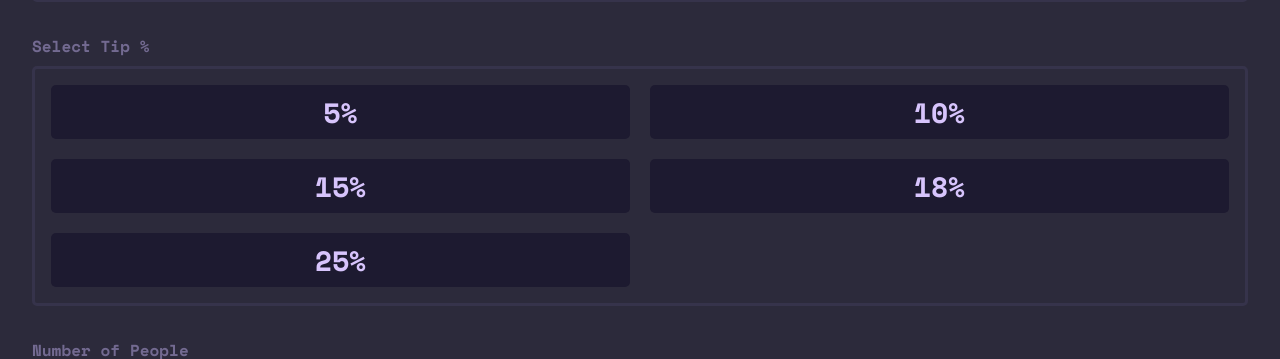
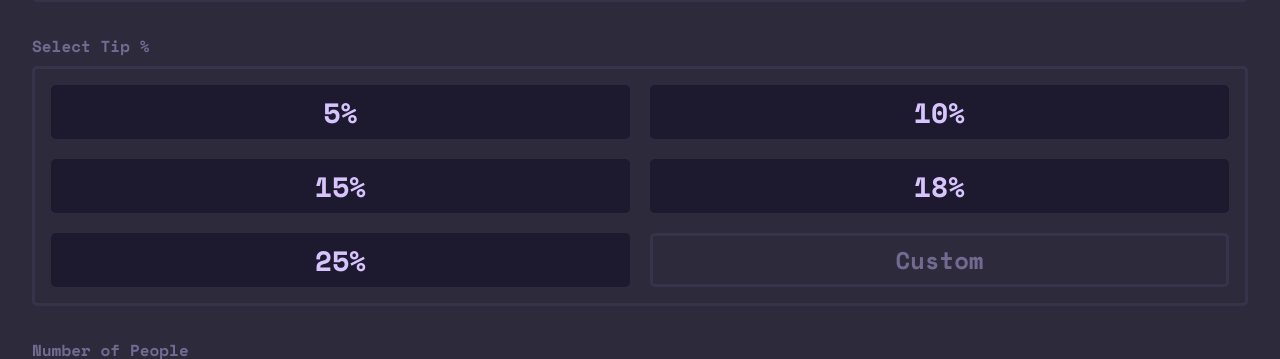
Before and after one commit to mv805/tip-calculator-app-react, a React (Create React App) app: page / in a window 1280 px wide. Shown: the part 298-657 px from the top of the page. Built offline with nearby package versions, Linux system fonts and the light colour scheme.

Commit message:
Added button selections

```diff
--- a/src/components/NumberInput.js
+++ b/src/components/NumberInput.js
@@ -20,12 +20,17 @@ const NumberInput = (props) => {
         const leadingZeroes = /0*/;
         let cleared = e.target.value.replace(leadingZeroes, '');
 
-        if (cleared.split('')[0] === '.'){
+        if (cleared.split('')[0] === '.') {
 
             let dollars = cleared.split('');
-            dollars.splice(0,0,'0');
+            dollars.splice(0, 0, '0');
             cleared = dollars.join('');
 
+        }
+
+        if(cleared === ''){
+            e.target.value = '0';
+            return;
         }
 
         e.target.value = cleared;
@@ -38,6 +43,9 @@ const NumberInput = (props) => {
             <div>
                 { props.symbol }
                 <input
+                    onClick={ (e) => {
+                        e.target.select();
+                    } }
                     value={ props.displayValue }
                     onChange={ inputHandler }
                     name={ props.field }
--- a/src/components/PercentButton.js
+++ b/src/components/PercentButton.js
@@ -5,13 +5,14 @@ const PercentButton = (props) => {
 
     const highlightButton = () => {
         props.onSelectPercentage(props.percentage);
+        props.onButtonSelect(true);
     };
 
     return (
         <Fragment>
             <button
                 className={ `${ styles.button }
-                ${ props.selectedPercentage === props.percentage ? styles.selected : styles['not-selected'] }` }
+                ${ props.selectedPercentage === props.percentage && props.isButtonSelected ? styles.selected : styles['not-selected'] }` }
                 onClick={ highlightButton }>{ `${ props.percentage }%` }</button>
         </Fragment>
     );
--- a/src/components/TipCalculator.js
+++ b/src/components/TipCalculator.js
@@ -13,6 +13,7 @@ const TipCalculator = () => {
     const [billAmount, setBillAmount] = useState(0);
     const [numOfPeople, setNumOfPeople] = useState(1);
     const [selectedPercentage, setSelectedPercentage] = useState(0);
+    const [buttonSelected, setButtonSelected] = useState(false);
 
     const setBill = (price) => {
         setBillAmount(price);
@@ -32,7 +33,7 @@ const TipCalculator = () => {
 
     // console.log('Bill: ', billAmount, typeof billAmount);
     // console.log('Num of People: ', numOfPeople, typeof numOfPeople);
-
+    console.log("button selected: ", buttonSelected, 'Tip percent: ', selectedPercentage);
     return (
         <div className={ styles.panel }>
             <NumberInput
@@ -48,6 +49,10 @@ const TipCalculator = () => {
                     setSelectedPercentage(percent);
                     formatInput();
                 } }
+                onButtonSelect={ (e) => {
+                    setButtonSelected(e);
+                } }
+                isButtonSelected={ buttonSelected }
             />
             <NumberInput
                 field="Number of People"
--- a/src/components/TipSelector.js
+++ b/src/components/TipSelector.js
@@ -1,42 +1,46 @@
 import PercentButton from './PercentButton';
 import styles from './TipSelector.module.css';
+import { useEffect, useRef, useState } from 'react';
 
 const TipSelector = (props) => {
+
+    const percentages = [5, 10, 15, 18, 25];
+    const [customSelected, setCustomSelected] = useState(false);
 
     return (
         <div className={ styles['tip-selector'] }>
             <label>Select Tip %</label>
             <div className={ styles['button-panel'] }>
-                <PercentButton
-                    percentage={ 5 }
-                    selectedPercentage={ props.selectedPercentage }
-                    onSelectPercentage={ () => {
-                        props.onSelectPercentage(5);
-                    } } />
-                <PercentButton
-                    percentage={ 10 }
-                    selectedPercentage={ props.selectedPercentage }
-                    onSelectPercentage={ () => {
-                        props.onSelectPercentage(10);
-                    } } />
-                <PercentButton
-                    percentage={ 15 }
-                    selectedPercentage={ props.selectedPercentage }
-                    onSelectPercentage={ () => {
-                        props.onSelectPercentage(15);
-                    } } />
-                <PercentButton
-                    percentage={ 18 }
-                    selectedPercentage={ props.selectedPercentage }
-                    onSelectPercentage={ () => {
-                        props.onSelectPercentage(18);
+                { percentages.map((percentage, index) => {
+
+                    return <PercentButton
+                        key={ index }
+                        percentage={ percentage }
+                        onButtonSelect={ props.onButtonSelect }
+                        selectedPercentage={ props.selectedPercentage }
+                        isButtonSelected={ props.isButtonSelected }
+                        onSelectPercentage={ () => {
+                            props.onSelectPercentage(percentage);
+                        } } />;
+
+                }) }
+                <input
+                    className={ `${ styles.custom } ${ customSelected ? styles.selected : '' }` }
+                    placeholder="Custom"
+                    type="number"
+                    onBlur={() => {
+                        setCustomSelected(false);
+                    }}
+                    onChange={ (e) => {
+                        props.onSelectPercentage(+e.target.value);
                     } }
-                />
-                <PercentButton
-                    percentage={ 25 }
-                    selectedPercentage={ props.selectedPercentage }
-                    onSelectPercentage={ () => {
-                        props.onSelectPercentage(25);
+                    onClick={ (e) => {
+                        setCustomSelected(true);
+                        if (e.target.value !== '') {
+                            props.onSelectPercentage(+e.target.value);
+                        }
+                        e.target.select();
+                        props.onButtonSelect(false);
                     } }
                 />
             </div>
--- a/src/components/TipSelector.module.css
+++ b/src/components/TipSelector.module.css
@@ -20,3 +20,21 @@
     row-gap: 1.25rem;
     column-gap: 1.25rem;
 }
+
+.custom {
+    width: 100%;
+    border: 3px solid var(--panel-lines);
+    max-width: 100%;
+    margin: 0;
+    text-align: center;
+    border-radius: 5px;
+}
+
+.custom::placeholder{
+    color: var(--light-area-font-midtone);
+
+}
+
+.selected {
+    border-color: var(--light-area-font-midtone);
+}
```
